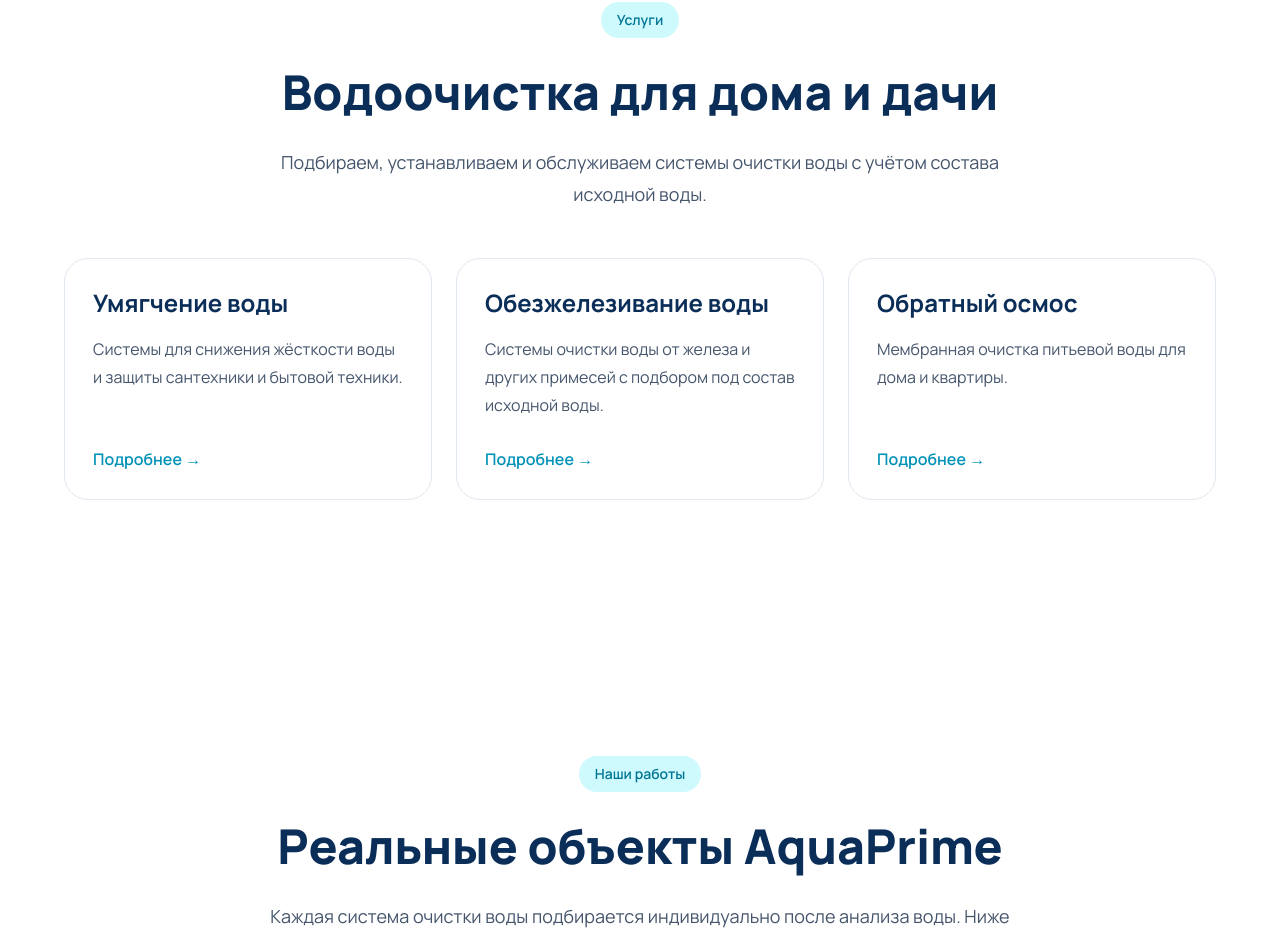
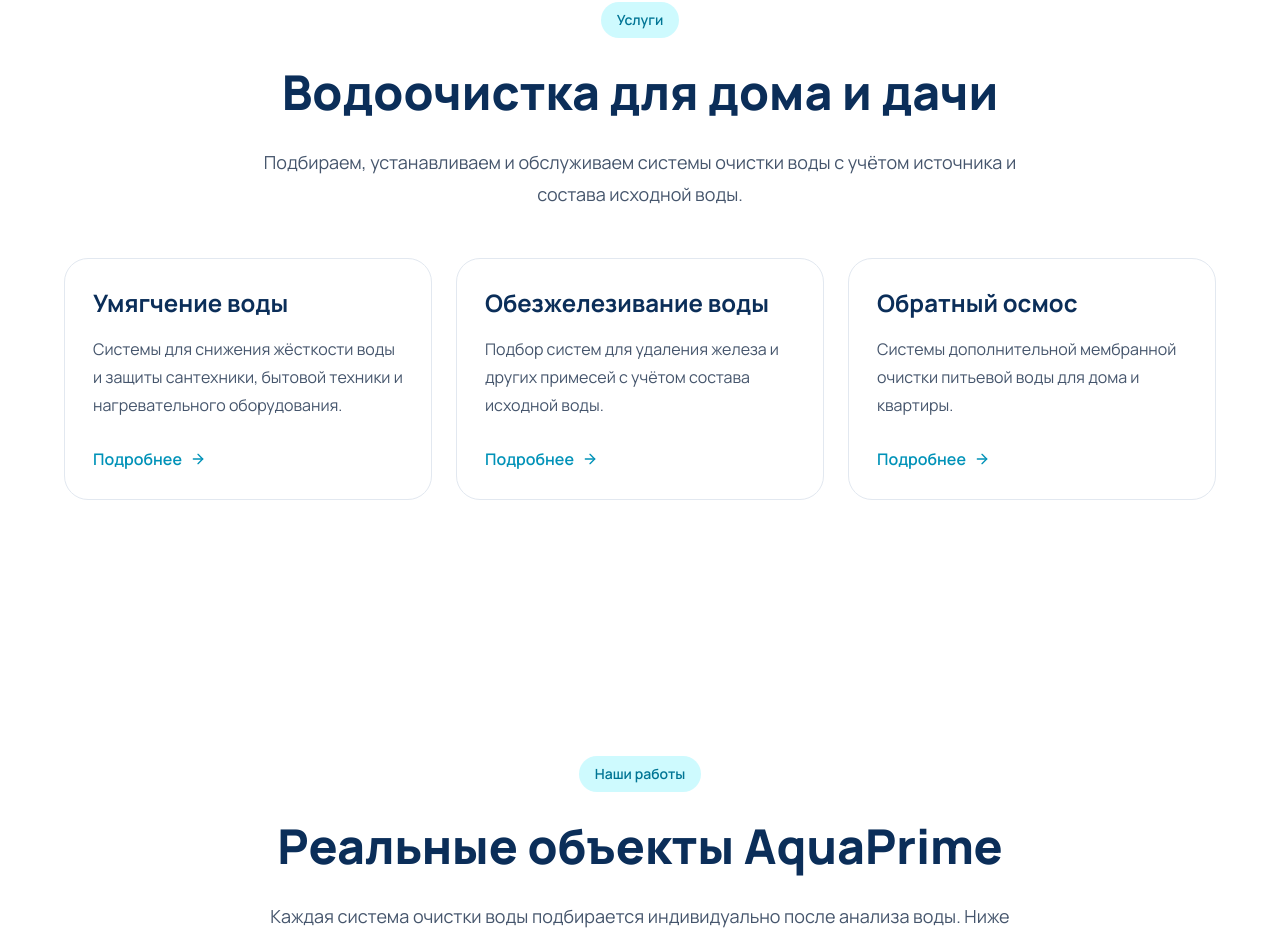
Before and after one commit to sonkahettti-cell/AquaPrime, a Next.js app: page / in a window 1280 px wide. Shown: the part 2232-3171 px from the top of the page. Built offline with nearby package versions, Linux system fonts and the light colour scheme.

Commit message:
Restore previous services section

```diff
--- a/components/sections/Services.tsx
+++ b/components/sections/Services.tsx
@@ -1,26 +1,30 @@
+"use client";
+
 import Link from "next/link";
+import { ArrowRight } from "lucide-react";
 
 import Section from "@/components/ui/Section";
 import Container from "@/components/ui/Container";
 import SectionTitle from "@/components/ui/SectionTitle";
+import FadeIn from "@/components/ui/FadeIn";
 
 const services = [
   {
     title: "Умягчение воды",
     description:
-      "Системы для снижения жёсткости воды и защиты сантехники и бытовой техники.",
+      "Системы для снижения жёсткости воды и защиты сантехники, бытовой техники и нагревательного оборудования.",
     href: "/umyagchenie-vody/",
   },
   {
     title: "Обезжелезивание воды",
     description:
-      "Системы очистки воды от железа и других примесей с подбором под состав исходной воды.",
+      "Подбор систем для удаления железа и других примесей с учётом состава исходной воды.",
     href: "/obezhelezivanie-vody/",
   },
   {
     title: "Обратный осмос",
     description:
-      "Мембранная очистка питьевой воды для дома и квартиры.",
+      "Системы дополнительной мембранной очистки питьевой воды для дома и квартиры.",
     href: "/obratny-osmos/",
   },
 ];
@@ -32,14 +36,14 @@ export default function Services() {
         <SectionTitle
           badge="Услуги"
           title="Водоочистка для дома и дачи"
-          description="Подбираем, устанавливаем и обслуживаем системы очистки воды с учётом состава исходной воды."
+          description="Подбираем, устанавливаем и обслуживаем системы очистки воды с учётом источника и состава исходной воды."
           center
         />
 
         <div className="mx-auto mt-12 grid max-w-6xl gap-6 md:grid-cols-3">
-          {services.map((service) => (
+          {services.map((service, index) => (
+            <FadeIn key={service.href} delay={index * 0.08}>
               <Link
-              key={service.href}
                 href={service.href}
                 className="group flex h-full flex-col rounded-3xl border border-slate-200 bg-white p-7 transition duration-300 hover:-translate-y-1 hover:border-cyan-200 hover:shadow-xl"
               >
@@ -51,10 +55,12 @@ export default function Services() {
                   {service.description}
                 </p>
 
-              <span className="mt-7 font-semibold text-cyan-600">
-                Подробнее →
+                <span className="mt-7 inline-flex items-center gap-2 font-semibold text-cyan-600 transition group-hover:gap-3">
+                  Подробнее
+                  <ArrowRight className="h-4 w-4" />
                 </span>
               </Link>
+            </FadeIn>
           ))}
         </div>
       </Container>
```
Lines whose indentation alone changed are shown as unchanged.
